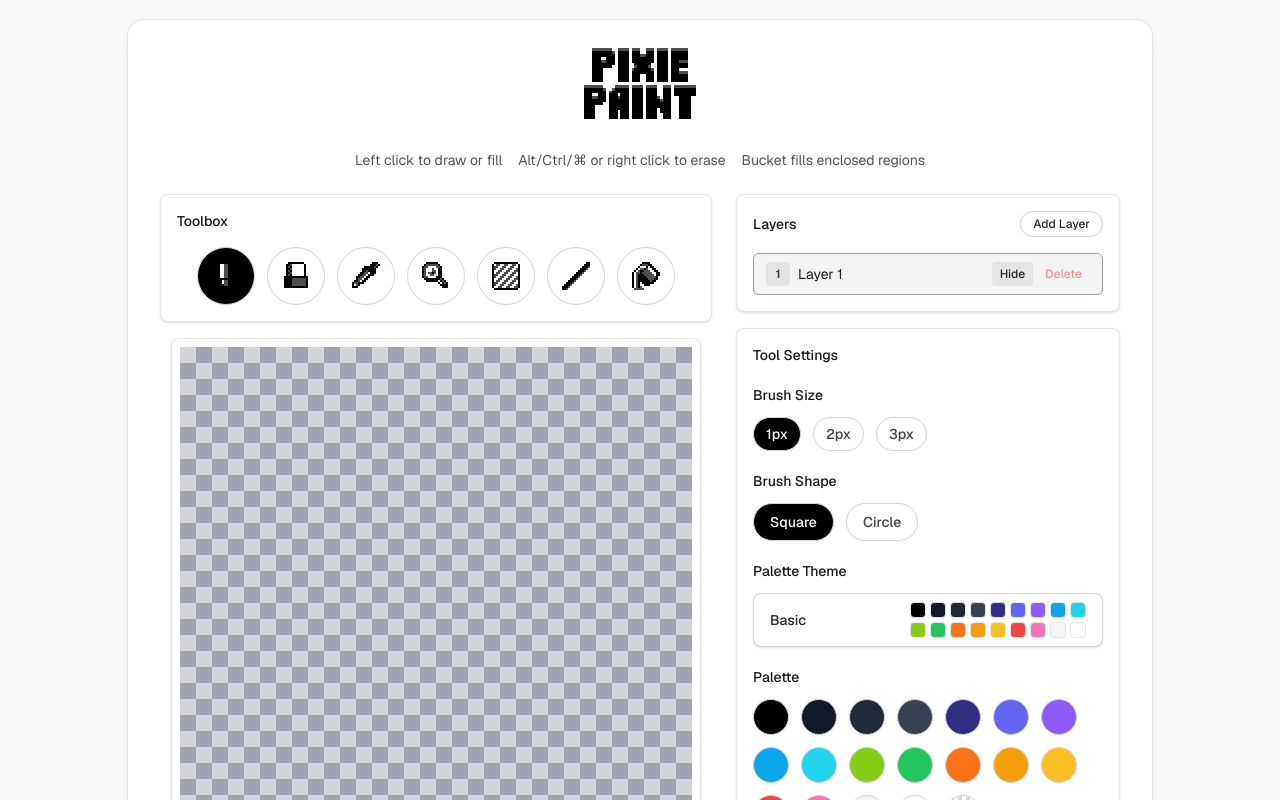
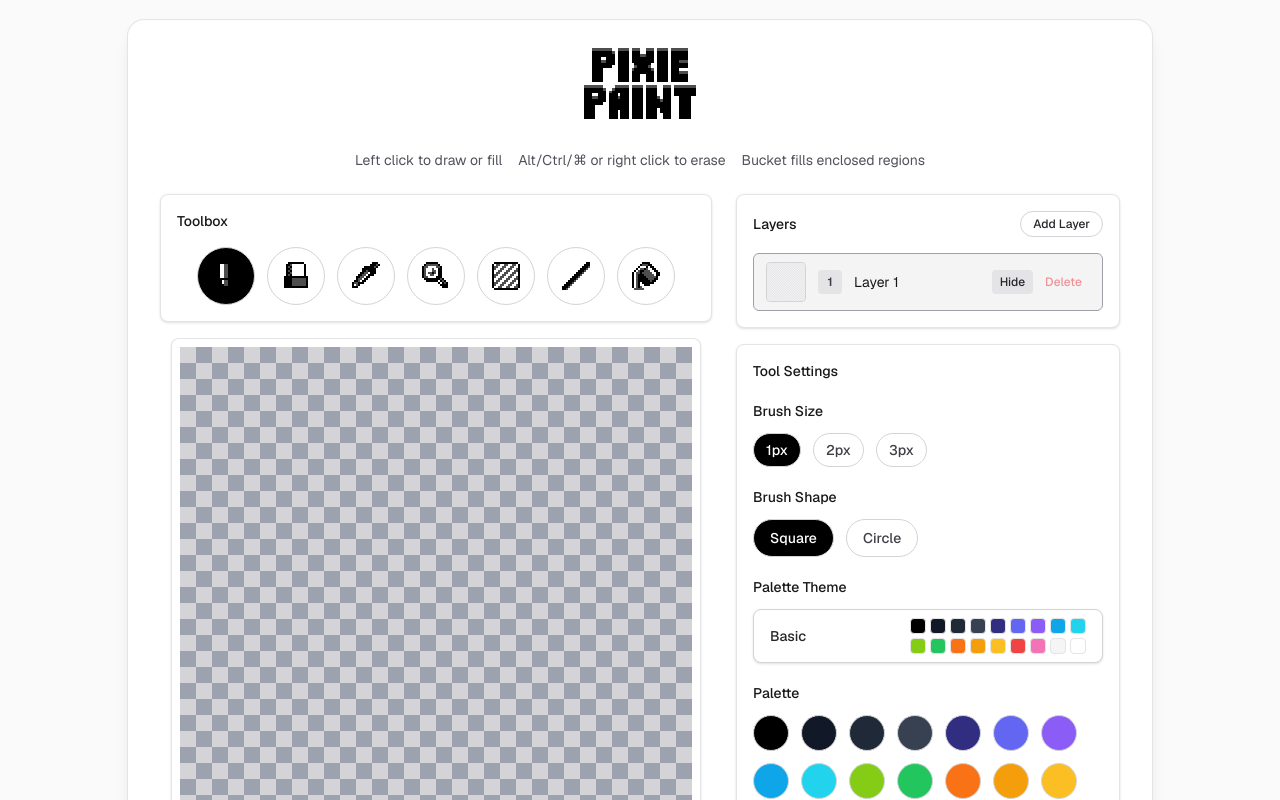
Before and after one commit to B-Llage/art-of-questing, a Next.js app: page / in a window 1280 px wide. Shown: the top 800 px of the page. Built offline with nearby package versions, Linux system fonts and the light colour scheme.

Commit message:
Layer Preview

```diff
--- a/app/components/PixelPencil/LayersPanel.tsx
+++ b/app/components/PixelPencil/LayersPanel.tsx
@@ -16,6 +16,7 @@ interface LayersPanelProps {
   onDeleteLayer: (id: string) => void;
   onToggleVisibility: (id: string) => void;
   onReorderLayers: (fromIndex: number, toIndex: number) => void;
+  layerPreviews: Record<string, string | undefined>;
 }
 
 export function LayersPanel({
@@ -26,6 +27,7 @@ export function LayersPanel({
   onDeleteLayer,
   onToggleVisibility,
   onReorderLayers,
+  layerPreviews,
 }: LayersPanelProps) {
   const [draggedId, setDraggedId] = useState<string | null>(null);
   const [dragOverId, setDragOverId] = useState<string | null>(null);
@@ -128,6 +130,7 @@ export function LayersPanel({
           const actualIndex = resolveIndex(layer.id);
           const orderLabel =
             actualIndex === -1 ? "?" : String(layers.length - actualIndex);
+          const previewSrc = layerPreviews[layer.id];
           return (
             <li
               key={layer.id}
@@ -148,8 +151,26 @@ export function LayersPanel({
               <button
                 type="button"
                 onClick={() => onSelectLayer(layer.id)}
-                className="flex flex-1 items-center justify-start gap-2 text-left"
+                className="flex flex-1 items-center justify-start gap-3 text-left"
               >
+                <div
+                  className={`relative h-10 w-10 flex-shrink-0 overflow-hidden rounded border border-zinc-300 dark:border-zinc-600 ${layer.visible ? "" : "opacity-50"}`}
+                  style={{
+                    backgroundImage:
+                      "linear-gradient(45deg, #d1d5db 25%, transparent 25%, transparent 75%, #d1d5db 75%, #d1d5db), linear-gradient(45deg, #d1d5db 25%, transparent 25%, transparent 75%, #d1d5db 75%, #d1d5db)",
+                    backgroundSize: "8px 8px",
+                    backgroundPosition: "0 0, 4px 4px",
+                  }}
+                  aria-hidden="true"
+                >
+                  {previewSrc ? (
+                    <img
+                      src={previewSrc}
+                      alt=""
+                      className="h-full w-full object-cover"
+                    />
+                  ) : null}
+                </div>
                 <span className="inline-flex h-6 w-6 items-center justify-center rounded bg-zinc-200 text-xs font-semibold text-zinc-700 dark:bg-zinc-700 dark:text-zinc-200">
                   {orderLabel}
                 </span>
--- a/app/components/PixelPencil/PixelPencil.tsx
+++ b/app/components/PixelPencil/PixelPencil.tsx
@@ -149,6 +149,7 @@ export function PixelPencil() {
   const [compositePixels, setCompositePixels] = useState<PixelValue[]>(
     () => createEmptyPixelArray(),
   );
+  const [layerPreviews, setLayerPreviews] = useState<Record<string, string>>({});
   const [paletteThemeId, setPaletteThemeId] = useState<
     (typeof PALETTE_THEMES)[number]["id"]
   >(PALETTE_THEMES[0].id);
@@ -259,6 +260,66 @@ export function PixelPencil() {
     (x: number, y: number) => y * gridWidth + x,
     [gridWidth],
   );
+
+  useEffect(() => {
+    if (typeof window === "undefined") return;
+    if (!layers.length || gridWidth <= 0 || gridHeight <= 0) {
+      setLayerPreviews({});
+      return;
+    }
+    let cancelled = false;
+    const frame = window.requestAnimationFrame(() => {
+      const maxDimension = Math.max(gridWidth, gridHeight);
+      const maxPreviewSize = 64;
+      const scale = Math.max(1, Math.floor(maxPreviewSize / maxDimension));
+      const canvas = document.createElement("canvas");
+      canvas.width = gridWidth * scale;
+      canvas.height = gridHeight * scale;
+      const ctx = canvas.getContext("2d");
+      if (!ctx) return;
+
+      ctx.imageSmoothingEnabled = false;
+
+      const checkerSize = Math.max(scale, 2);
+      const previews: Record<string, string> = {};
+
+      const drawCheckerboard = () => {
+        ctx.clearRect(0, 0, canvas.width, canvas.height);
+        ctx.fillStyle = "#e4e4e7";
+        ctx.fillRect(0, 0, canvas.width, canvas.height);
+        ctx.fillStyle = "#f4f4f5";
+        for (let y = 0; y < canvas.height; y += checkerSize) {
+          const offset = (Math.floor(y / checkerSize) % 2) * checkerSize;
+          for (let x = offset; x < canvas.width; x += checkerSize * 2) {
+            ctx.fillRect(x, y, checkerSize, checkerSize);
+          }
+        }
+      };
+
+      for (const layer of layers) {
+        drawCheckerboard();
+        ctx.globalAlpha = layer.visible ? 1 : 0.4;
+        for (let index = 0; index < layer.pixels.length; index += 1) {
+          const color = layer.pixels[index];
+          if (color === null || color === "transparent") continue;
+          const { x, y } = indexToCoords(index);
+          ctx.fillStyle = color;
+          ctx.fillRect(x * scale, y * scale, scale, scale);
+        }
+        ctx.globalAlpha = 1;
+        previews[layer.id] = canvas.toDataURL("image/png");
+      }
+
+      if (!cancelled) {
+        setLayerPreviews(previews);
+      }
+    });
+
+    return () => {
+      cancelled = true;
+      window.cancelAnimationFrame(frame);
+    };
+  }, [gridHeight, gridWidth, indexToCoords, layers]);
 
   const isInBounds = useCallback(
     (x: number, y: number) => x >= 0 && x < gridWidth && y >= 0 && y < gridHeight,
@@ -1738,6 +1799,7 @@ export function PixelPencil() {
               onDeleteLayer={handleDeleteLayer}
               onToggleVisibility={handleToggleLayerVisibility}
               onReorderLayers={handleReorderLayers}
+              layerPreviews={layerPreviews}
             />
             <ToolSettingsPanel
               currentTool={currentTool}
```
